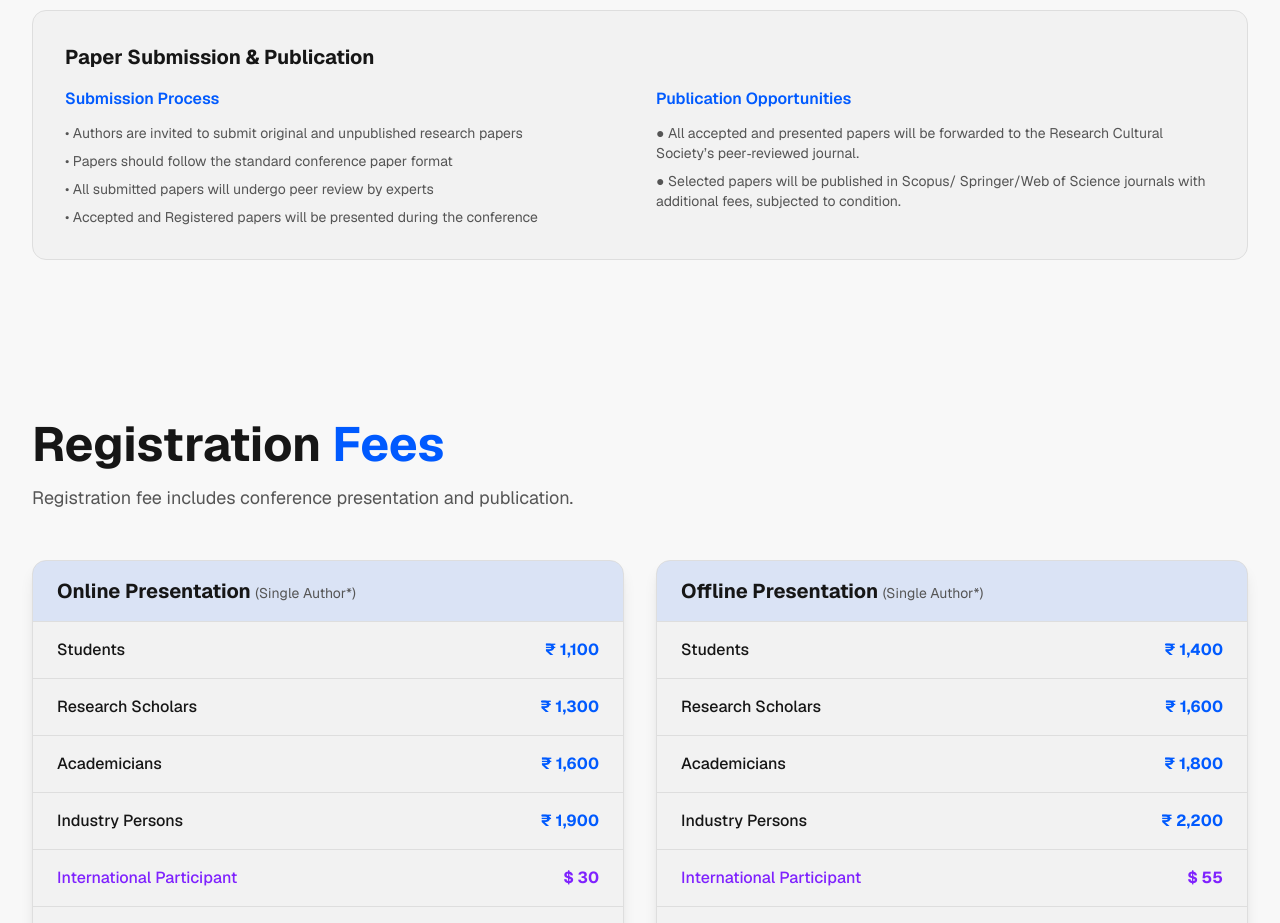
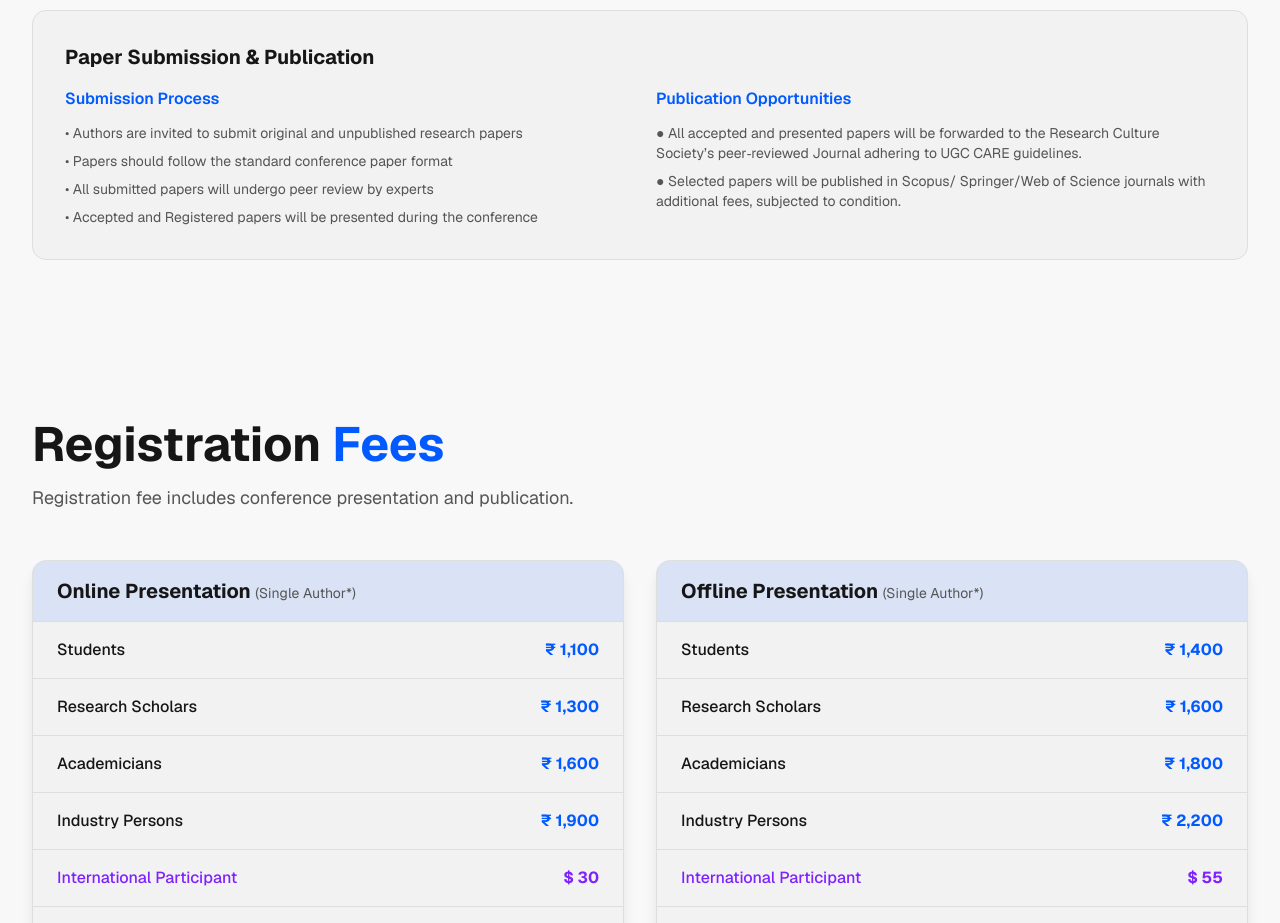
Before and after one commit to balram16/ICRMRI, a Next.js app: page / in a window 1280 px wide. Shown: the part 4800-5723 px from the top of the page. Built offline with nearby package versions, Linux system fonts and the light colour scheme.

Commit message:
Correct publication society name and journal details

```diff
--- a/components/timeline.tsx
+++ b/components/timeline.tsx
@@ -63,7 +63,7 @@ export default function Timeline() {
             <div>
               <p className="text-primary font-semibold mb-3">Publication Opportunities</p>
               <ul className="space-y-2 text-muted-foreground text-sm">
-                <li>●	All accepted and presented papers will be forwarded to the Research Cultural Society’s peer‑reviewed journal.
+                <li>●	All accepted and presented papers will be forwarded to the Research Culture Society’s peer‑reviewed Journal adhering to UGC CARE guidelines.
  </li>
  <li>●	 Selected papers will be published in Scopus/ Springer/Web of Science journals with additional fees, subjected to condition.</li>
 
```
